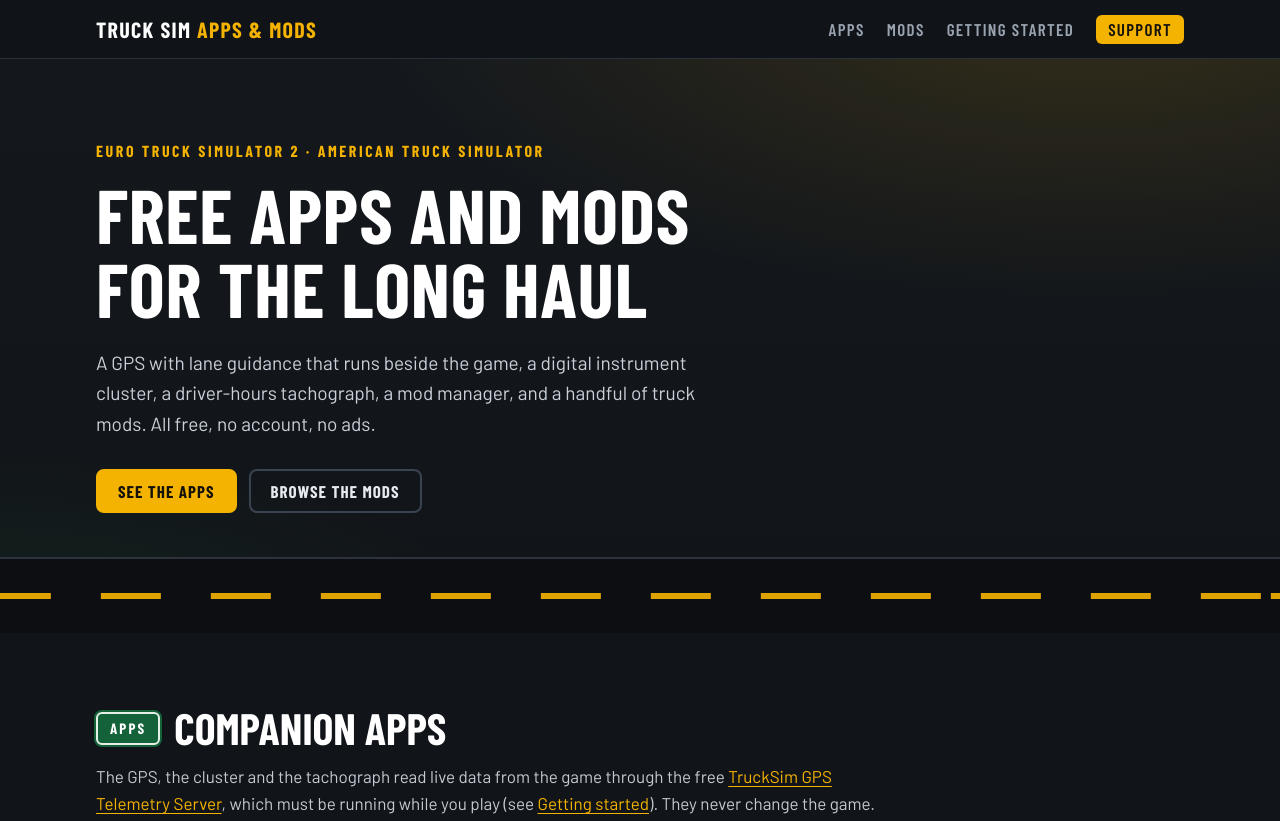
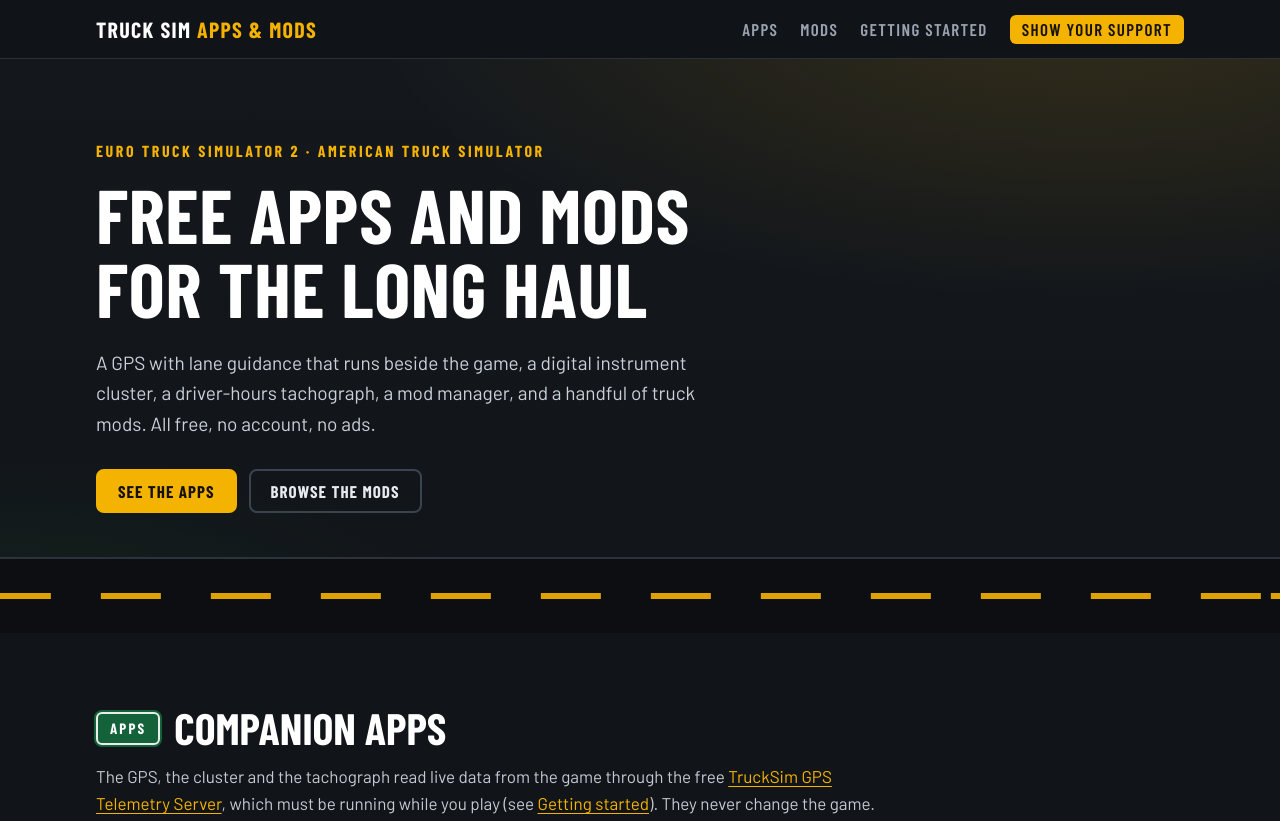
Before and after one commit to johnevansau320/johnevansau.com, a plain HTML site: page index.html in a window 1280 px wide. Shown: the top 821 px of the page. Drawn offline with nearby package versions, Linux system fonts and the light colour scheme; a web font is replaced by a local one.

Commit message:
Rename nav button to Show your support
Co-Authored-By: Claude Opus 5.5 <noreply@anthropic.com>

```diff
--- a/index.html
+++ b/index.html
@@ -20,7 +20,7 @@
       <a href="#apps">Apps</a>
       <a href="#mods">Mods</a>
       <a href="#start">Getting started</a>
-      <a class="nav-coffee" href="#support">Support</a>
+      <a class="nav-coffee" href="#support">Show your support</a>
     </nav>
   </div>
 </header>
```
